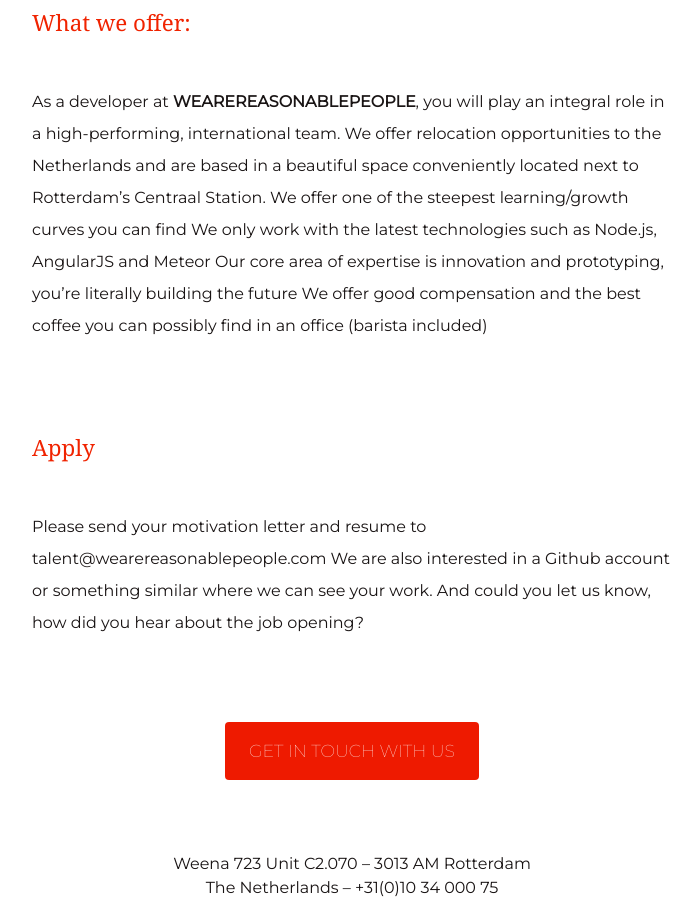
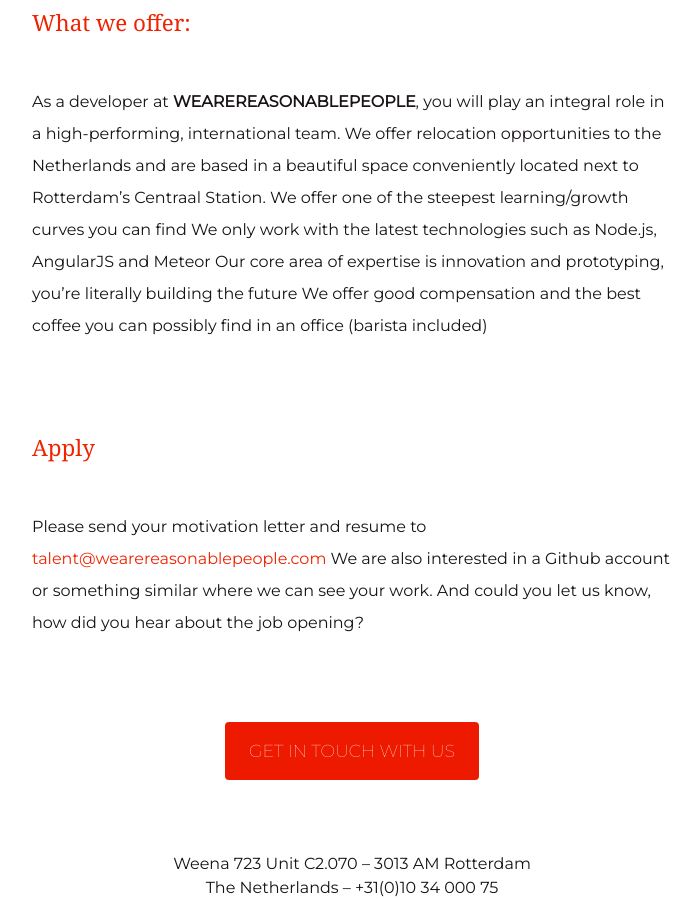
Before and after one commit to chris-warp/chris-warp.github.io, a Jekyll site: the page built from vacancy/javascript-developers-node-js-angularjs/index.md, in a window 1280 px wide and 900 px high, scrolled down 1929 px. Shown: the whole window, without its empty margins (288-988 px from the left). Built offline with Jekyll 4.4.1, drawn with Linux system fonts in a browser that asks for light colours; our own code applies the rules of GitHub Pages for plain Markdown files; part of the change alters nothing that is shown.

```diff
--- a/vacancy/javascript/index.md
+++ b/vacancy/javascript-developers-node-js-angularjs/index.md
@@ -44,6 +44,6 @@ We offer good compensation and the best coffee you can possibly find in an offic
 
 
 ### Apply
-Please send your motivation letter and resume to talent@wearereasonablepeople.com
+Please send your motivation letter and resume to [talent@wearereasonablepeople.com](mailto:talent@wearereasonablepeople.com)
 We are also interested in a Github account or something similar where we can see your work.
 And could you let us know, how did you hear about the job opening?
```
